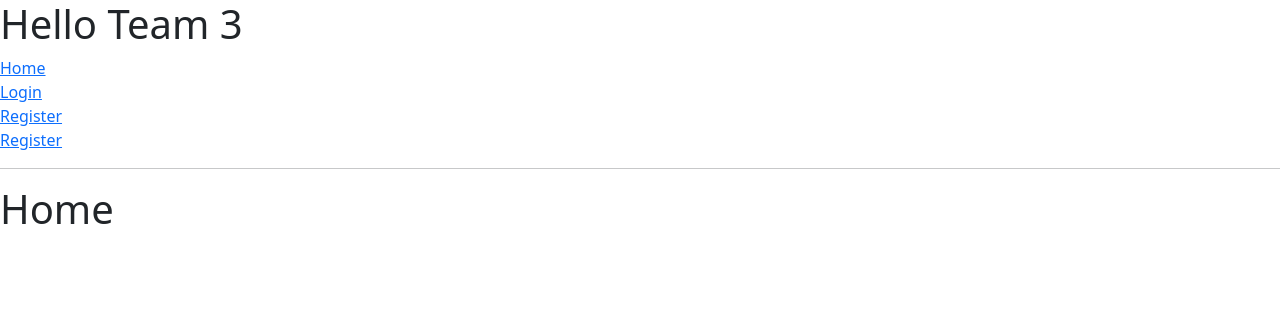
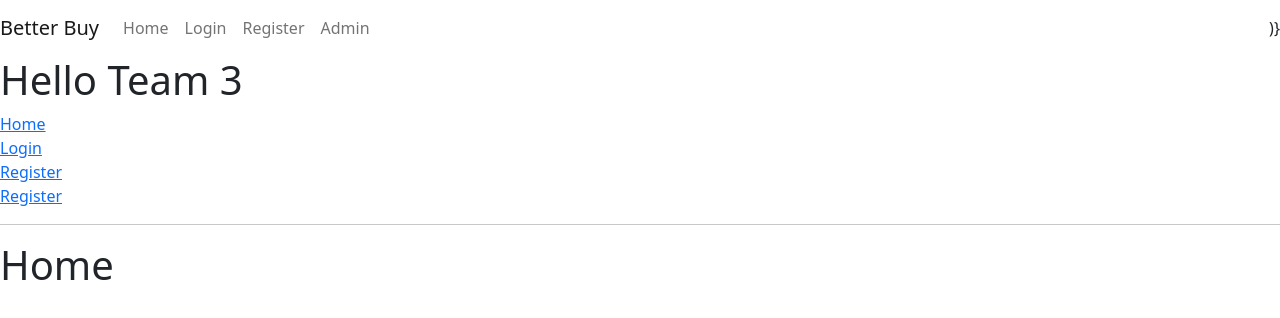
Before and after one commit to joshgor91/bbfs21-team-3, a React (Create React App) app in the folder frontend/: page / in a window 1280 px wide. Shown: the top 318 px of the page. Built offline with nearby package versions, Linux system fonts and the light colour scheme.

Commit message:
created navbar

```diff
--- a/frontend/src/App.js
+++ b/frontend/src/App.js
@@ -1,9 +1,11 @@
 import ReactRouter from "./ReactRouter";
+import NavBar from "./components/NavBar";
 
 
 function App() {
   return (
       <>
+          <NavBar/>
         <h1>Hello Team 3</h1>
           <ReactRouter/>
       </>
--- /dev/null
+++ b/frontend/src/components/NavBar.js
@@ -0,0 +1,52 @@
+import {Nav, Navbar} from "react-bootstrap";
+
+function NavBar() {
+
+
+    return (
+        <>
+    <Navbar bg="#EB6864" expand="lg" sticky="top-0">
+
+            <>
+                <Navbar.Brand href="/" className="d-inline-block snuzeshade">Better Buy</Navbar.Brand>
+                <Navbar.Toggle aria-controls="navbar-nav"><span className="material-icons yellow">
+            menu
+                </span></Navbar.Toggle>
+                <Navbar.Collapse id="basic-navbar-nav">
+                    <Nav className="ml-auto pr-3">
+
+                        <Nav.Item>
+                            <Nav.Link className="navitem" href="/" title="Home">
+                                Home
+                            </Nav.Link>
+                        </Nav.Item>
+
+                        <Nav.Item>
+                            <Nav.Link className="navitem" href="/login" title="Login">
+                                Login
+                            </Nav.Link>
+                        </Nav.Item>
+
+                        <Nav.Item>
+                            <Nav.Link className="navitem" href="/register" title="Register">
+                                Register
+                            </Nav.Link>
+                        </Nav.Item>
+
+                        <Nav.Item>
+                            <Nav.Link className="navitem" href="/admin" title="Admin">
+                                Admin
+                            </Nav.Link>
+                        </Nav.Item>
+
+                    </Nav>
+                </Navbar.Collapse>
+            </>
+        )}
+    </Navbar>
+    </>
+    )
+
+}
+
+export default NavBar
--- a/frontend/src/pages/Home.js
+++ b/frontend/src/pages/Home.js
@@ -1,5 +1,13 @@
+import NavBar from "../components/NavBar";
+
 const Home = () => {
-    return <h1>Home</h1>;
+    return (
+        <>
+            <h1>Home</h1>
+            </>
+
+    )
+
 };
 
 export default Home;
```
